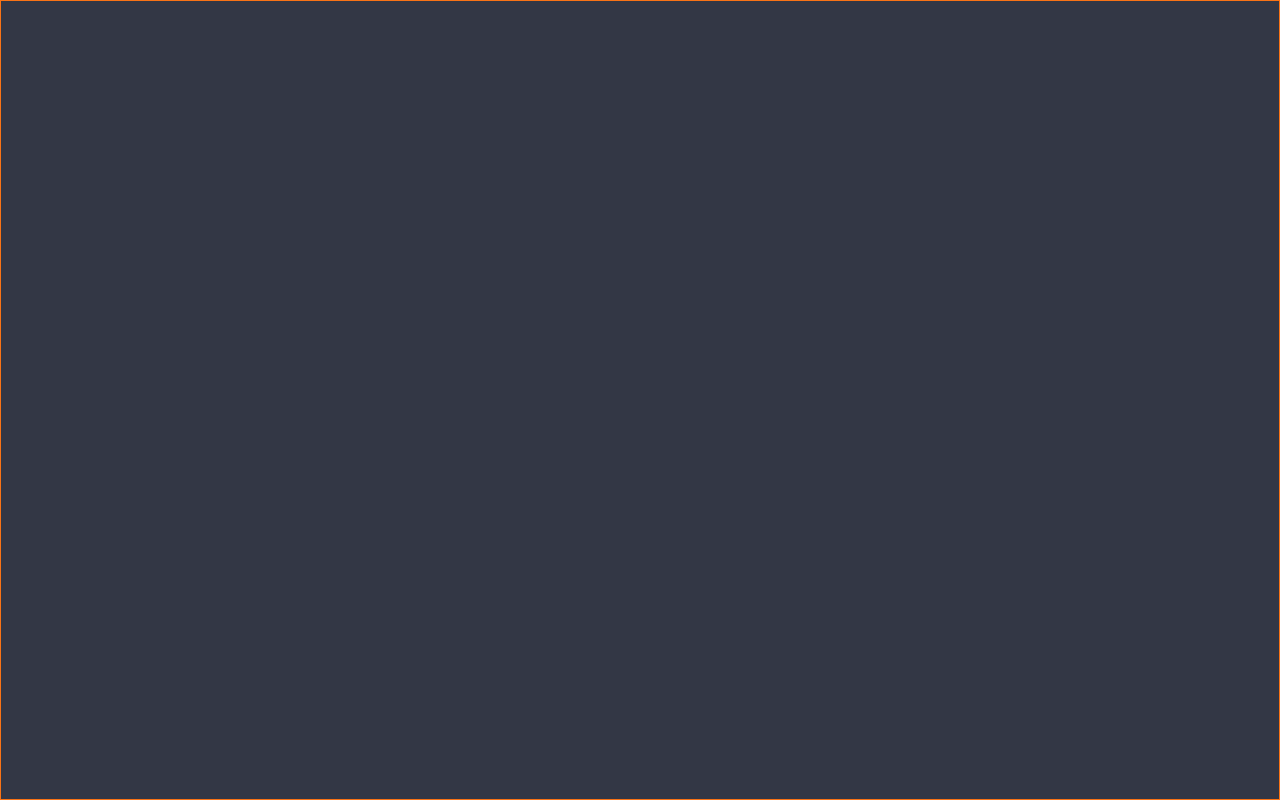
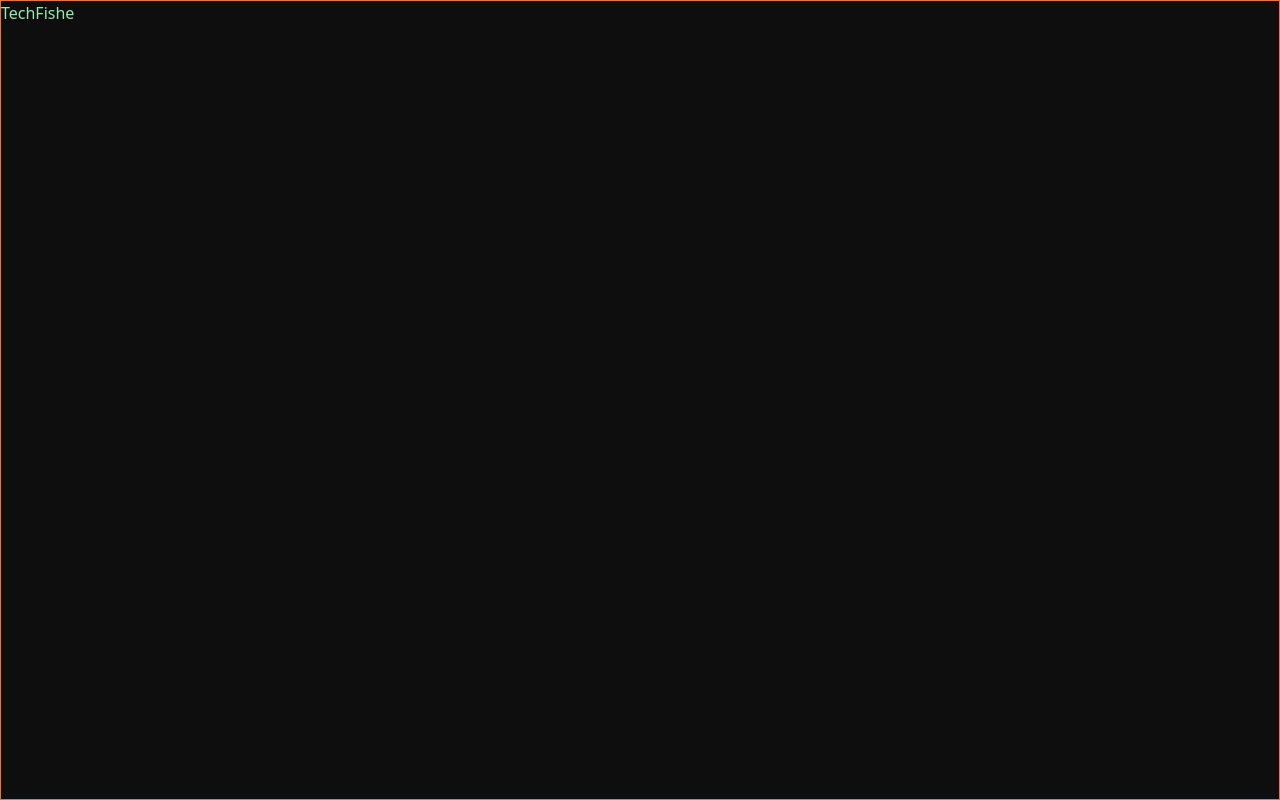
Before and after one commit to TechFishe/TechFishe.com, an Astro site: page / in a window 1280 px wide. Built offline with nearby package versions, Linux system fonts and the light colour scheme; Astro itself is replaced by a stand-in of ours.

Commit message:
Color test

```diff
--- a/src/layouts/layout.astro
+++ b/src/layouts/layout.astro
@@ -11,9 +11,9 @@
 		<meta name="viewport" content="width=device-width" />
 		<title>{title}</title>
 	</head>
-	<body class="bg-[#333745] text-[#C0BABC] flex flex-col w-screen min-h-screen overflow-x-hidden debug">
+	<body class="bg-[#0F0E0E] text-white flex flex-col w-screen min-h-screen overflow-x-hidden debug">
 		<header>
-			<h1></h1>
+			<h1 class="text-[#93E9B3]">TechFishe</h1>
 			<nav class="hidden md:block">
 			</nav>
 		</header>
```
